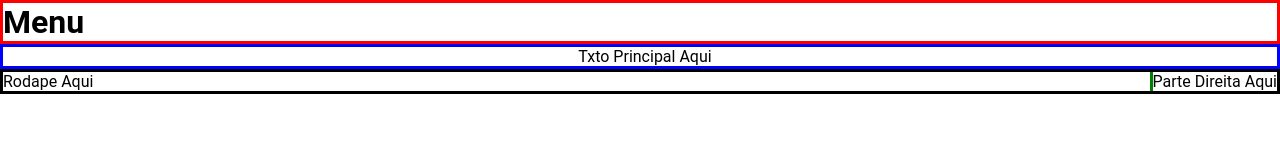
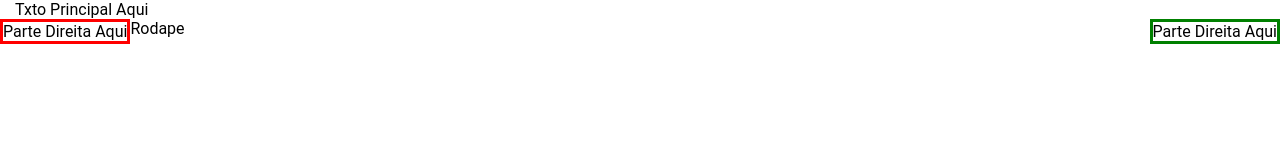
Before and after one commit to Godoy2D/blog, a plain HTML site: page index.html in a window 1280 px wide. Drawn offline with Linux system fonts and the light colour scheme.

Commit message:
att de base

```diff
--- a/index.html
+++ b/index.html
@@ -9,38 +9,39 @@
 </head>
 <body>
 
-    <!-- menu inicio -->
 
-    <div class="menu">
-        <h1>Menu</h1>
 
-    </div>
+    <header>
 
-    <!-- menu fim -->
+    </header>
 
     <!-- principal inico -->
-
-    <div class="principal">
+    <div class="post">
         Txto principal aqui
     </div>
-
     <!-- principal fim -->
 
-    <!-- incio infd -->
 
-    <div class="infed">
+    <!-- incio rigth -->
+    <div class="right">
         parte direita aqui
     </div>
+    <!-- fim rigth -->
 
-    <!-- fim infd -->
+
+    <!-- incio left -->
+    <div class="left">
+        parte direita aqui
+    </div>
+    <!-- fim left -->
+
 
     <!-- inico rodape -->
+    <footer class="rodape">
+        Rodape
+    </footer>
+    <!-- fim rodape -->
 
-    <div class="rodape">
-        rodape aqui
-    </div>
-
-    <!-- fim rodape -->
 
 </body>
 </html>
--- a/style.css
+++ b/style.css
@@ -5,35 +5,28 @@
     outline: none; border:none;
     text-decoration: none;
     text-transform: capitalize;
-    transition: .2s linear;
 }
 
+html,body{
+    height: 100%;
+}
 
-.menu{
-    float: top;
+.post{
+    max-width: 1250px;
+    margin: 0 auto;
+
+}
+
+.right{
+    float: right;
+    border: solid green 3px;
+}
+
+.left{
+    float: left;
     border: solid red 3px;
 }
 
-
-.principal{
-    text-align: center;
-    border: solid blue 3px;
-    width: 100%;
-    height: 100%;
-    position: relative;
-    padding-left: 10px;
-}
-
-
-.infed{
-    float: right;
-    border: solid green 3px;
-    position:relative
-}
-
-
 .rodape{
-    border: solid black 3px;
-    position: relative;
 
 }
```
